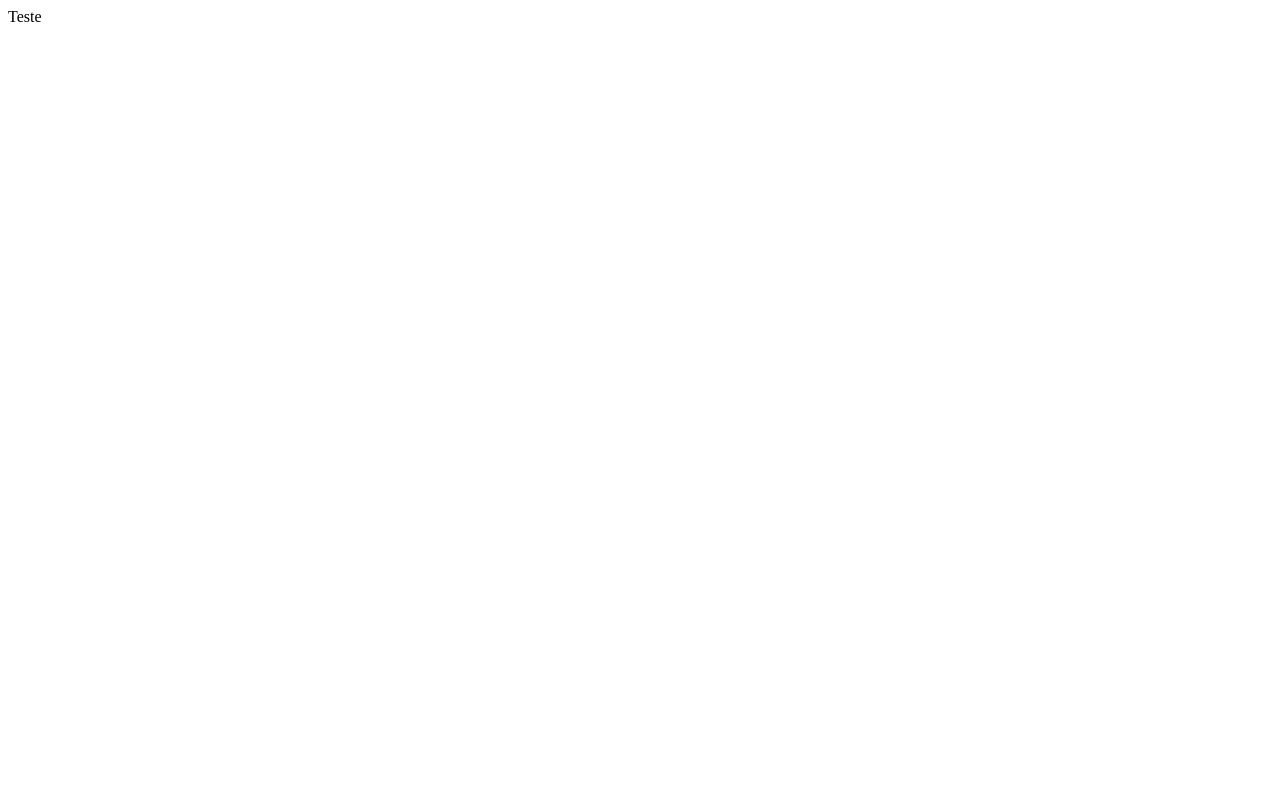
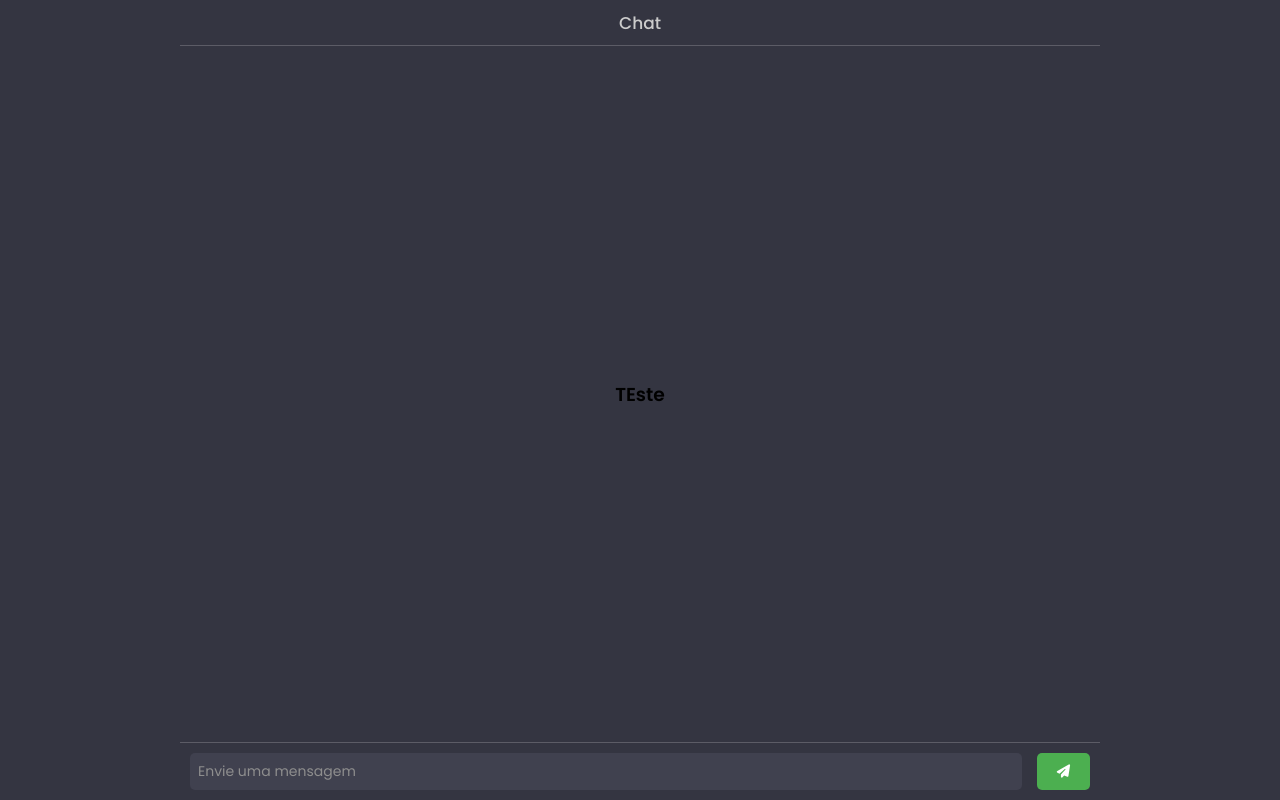
Before and after one commit to marvieiradev/chatGPT-bot, a plain HTML site: page index.html in a window 1280 px wide. Drawn offline with Linux system fonts and the light colour scheme.

Commit message:
feat: update styles.css

```diff
--- a/index.html
+++ b/index.html
@@ -1,16 +1,38 @@
 <!DOCTYPE html>
 <html lang="en">
+
 <head>
     <meta charset="UTF-8">
     <meta name="viewport" content="width=device-width, initial-scale=1.0">
     <link rel="stylesheet" href="styles.css">
     <title>Bot - ChatGPT</title>
 </head>
+
 <body>
-    <div>
-        Teste
+    <div class="container">
+        <div class="header">
+            <h3>Chat</h3>
+        </div>
+        <div class="info">
+            <h3>TEste</h3>
+        </div>
+        <div class="chat-container">
+            <div id="chat-log"></div>
+        </div>
+
+        <div class="input-container">
+            <input type="text" id="user-input" placeholder="Envie uma mensagem">
+            <button id="send-button">
+                <i class="fa-solid fa-paper-plane" id="button-icon"></i>
+            </button>
+        </div>
     </div>
+
+
+
+
     <script src="https://kit.fontawesome.com/8e4a25e86e.js" crossorigin="anonymous"></script>
     <script src="scripts.js"></script>
 </body>
+
 </html>
--- a/scripts.js
+++ b/scripts.js
@@ -0,0 +1,5 @@
+const chatLog = document.getElementById('chat-log');
+const userInput = document.getElementById('user-input');
+const sendButton = document.getElementById('send-button');
+const buttonIcon = document.getElementById('button-icon');
+const info = document.querySelector('.info');
--- a/styles.css
+++ b/styles.css
@@ -1 +1,98 @@
 @import url('https://fonts.googleapis.com/css2?family=Poppins:wght@300;400;500;600&display=swap');
+
+* {
+    font-family: 'Poppins', sans-serif;
+}
+
+body {
+    margin: 0;
+    padding: 0;
+    background-color: #343541;
+}
+
+.header {
+    display: flex;
+    align-items: center;
+    justify-content: center;
+    color: #CCCCCC;
+    border-bottom: 1px solid #5C5c66;
+    height: 45px;
+}
+
+.header h3 {
+    font-size: 17px;
+    font-weight: 500;
+}
+
+.container {
+    max-width: 920px;
+    height: 100vh;
+    display: flex;
+    flex-direction: column;
+    justify-content: space-between;
+    margin: 0 auto;
+}
+
+.info {
+    display: flex;
+    align-items: center;
+    justify-content: center;
+    flex: 20;
+}
+
+.info a {
+    color: #FFFFFF;
+    text-decoration: none;
+    font-size: 25px;
+    font-weight: bold;
+    transition: all 0.3s ease;
+}
+
+.info a:hover {
+    color: #4CAF50;
+}
+
+.input-container {
+    background-color: #343541;
+    padding: 10px;
+    display: flex;
+    justify-content: space-between;
+    border-top: 1px solid #5C5c66;
+    position: sticky;
+    bottom: 0;
+}
+
+#user-input {
+    background-color: #40414f;
+    color: #FFFFFF;
+    border: none;
+    outline: none;
+    padding: 8px;
+    flex: 9;
+    font-size: 14px;
+    font-weight: 400;
+    border-radius: 5px;
+}
+
+#user-input::placeholder {
+    color: #8E8E8E;
+    font-weight: 400;
+}
+
+#send-button{
+    display: flex;
+    align-items: center;
+    justify-content: center;
+    padding: 8px 20px;
+    border: none;
+    border-radius: 5px;
+    background-color: #4CAF50;
+    color: #FFFFFF;
+    cursor: pointer;
+    margin-left: 15px;
+    transition: all0.3 ease;
+}
+
+#send-button:hover{
+background-color: #388E3C;
+}
```
